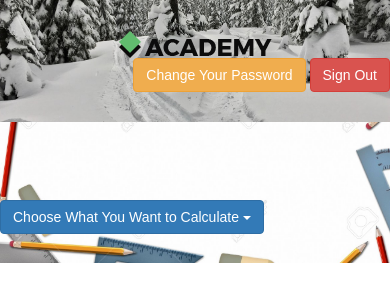
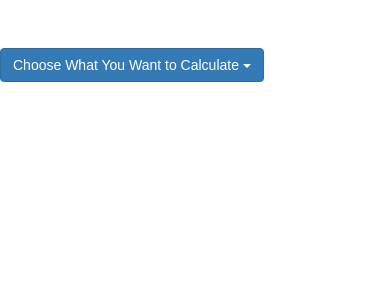
Before and after one commit to ryzhe/WebProject, a PHP site: page /main-menu.php in a window 390 px wide. Shown: the top 302 px of the page. Run offline with PHP 8.4, Linux system fonts and the light colour scheme; a user stored in the database is signed in.

Commit message:
Update main-menu.php

```diff
--- a/WebProject-Supi/main-menu.php
+++ b/WebProject-Supi/main-menu.php
@@ -3,9 +3,10 @@
 session_start();
 
 // Check if the user is already logged in, if yes then redirect him to welcome page
-if (!isset($_SESSION["loggedin"]) || $_SESSION["loggedin"] !== true) {
+if(!isset($_SESSION["loggedin"]) || $_SESSION["loggedin"] !== true){
     header("location: login.php");
     exit;
+
 }
 
 
@@ -13,7 +14,6 @@ if (!isset($_SESSION["loggedin"]) || $_SESSION["loggedin"] !== true) {
 
 <!DOCTYPE html>
 <html lang="en">
-
 <head>
     <meta charset="UTF-8">
     <link rel="stylesheet" href="bootstrap.css">
@@ -21,70 +21,27 @@ if (!isset($_SESSION["loggedin"]) || $_SESSION["loggedin"] !== true) {
     <script src="jquery.min.js"></script>
     <script src="bootstrap.min.js"></script>
     <style type="text/css">
-        body {
-            font: 14px sans-serif;
-        }
-
-        .wrapper {
-            width: 350px;
-            padding: 20px;
-        }
-
-        .bg1 {
-            /* The image used */
-            background-image: url("image/BGSNOW.jpg");
-
-            /* Full height */
-            height: 100%;
-
-            /* Center and scale the image nicely */
-            background-position: center;
-            background-repeat: no-repeat;
-            background-size: cover;
-        }
-
-        .bg2 {
-            /* The image used */
-            background-image: url("image/math-background-design-clipart-1.jpg");
-
-            /* Full height */
-            height: 100%;
-
-            /* Center and scale the image nicely */
-            background-position: center;
-            background-repeat: no-repeat;
-            background-size: cover;
-        }
+        body{ font: 14px sans-serif; }
+        .wrapper{ width: 350px; padding: 20px; }
     </style>
     <title>Main-menu</title>
 </head>
 
-<body class="bg2">
-    <div class="top-header">
-        <div class="row bg1 jumbotron">
-            <div class="col-sm-4"></div>
-            <div class="col-sm-4">
-                <div align='center' class="academy-logo">
-                    <a href="index.php"><img src="image/logo.png" alt=""></a>
-                </div>
-            </div>
-            <div class="col-sm-4">
-                <div class="header-content d-flex align-items-center justify-content-between">
-
-                    <div align='right' class="login-content">
-                        <a href="reset-password.php" class="btn btn-warning">Change Your Password</a>
-                        <a href="logout.php" class="btn btn-danger">Sign Out</a>
-                    </div>
-                </div>
-            </div>
-        </div>
-    </div>
+<body>
     <br><br><br>
-    <div class="dropdown">
+     <div class="dropdown">
         <button class="btn btn-primary dropdown-toggle" type="button" data-toggle="dropdown">Choose What You Want to Calculate
-            <span class="caret"></span></button>
+        <span class="caret"></span></button>
         <ul class="dropdown-menu">
-            <li><a href="lingkaran.php"> Lingkaran </a></li>
+        <li><a href="lingkaran.php"> Lingkaran </a></li>
+        <li><a href="persegi.php"> Persegi </a></li>
+        <li><a href="persegi-panjang.php"> Persegi Panjang </a></li>
+        <li><a href="belah-ketupat.php"> Belah Ketupat </a></li>
+        <li><a href="segitiga-siku.php"> Segitiga Siku-siku</a></li>
+        <li><a href="segitiga-sisi.php"> Segitiga Sama Sisi</a></li>
+        <li><a href="trapesium.php"> Trapesium </a></li>
+        <li><a href="jajar-genjang.php"> Jajar Genjang </a></li>
+        <li><a href="layang-layang.php"> Layang-layang </a></li>
         </ul>
     </div>
 </body>
```
